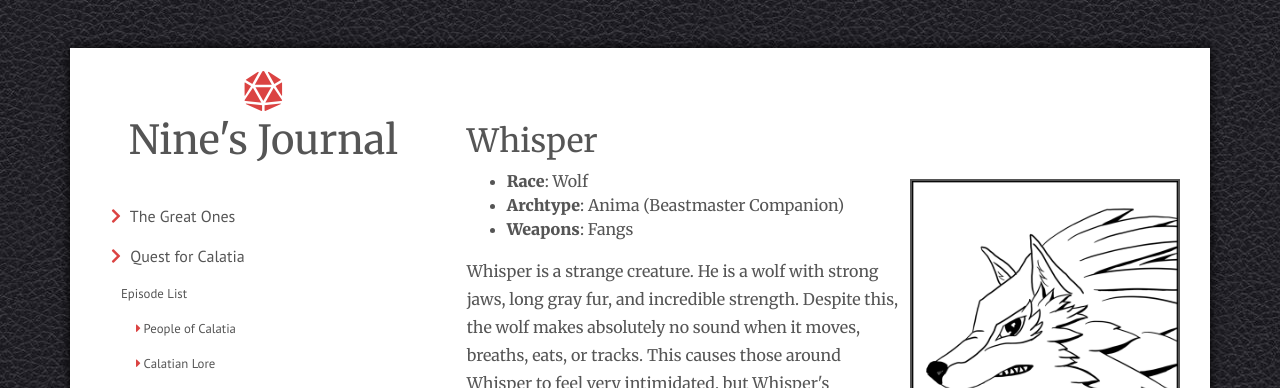
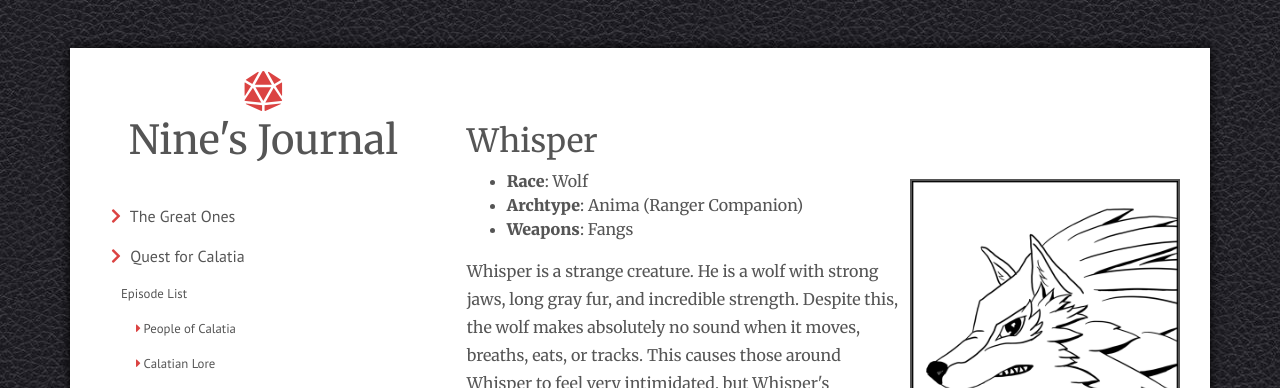
Before and after one commit to clblamires/ninesjournal, a Jekyll site: the page built from party/whisper.html, in a window 1280 px wide. Shown: the top 388 px of the page. Built offline with Jekyll 4.4.1, drawn with Linux system fonts in a browser that asks for light colours; nearby versions of some CDN libraries.

Commit message:
Updated some character stuff

```diff
--- a/party/hebo.html
+++ b/party/hebo.html
@@ -14,7 +14,7 @@ adventure: greatones
         <b>Class</b>: Bard 6
     </li>
     <li>
-        <b>Bard College</b>: College of Charity
+        <b>Bard College</b>: College of the Road
     </li>
     <li>
         <b>Equipment</b>: Wargroove, Crossbow, Various Musical Instruments
--- a/party/whisper.html
+++ b/party/whisper.html
@@ -11,7 +11,7 @@ adventure: calatia
         <b>Race</b>: Wolf
     </li>
     <li>
-        <b>Archtype</b>: Anima (Beastmaster Companion)
+        <b>Archtype</b>: Anima (Ranger Companion)
     </li>
     <li>
         <b>Weapons</b>: Fangs
```
